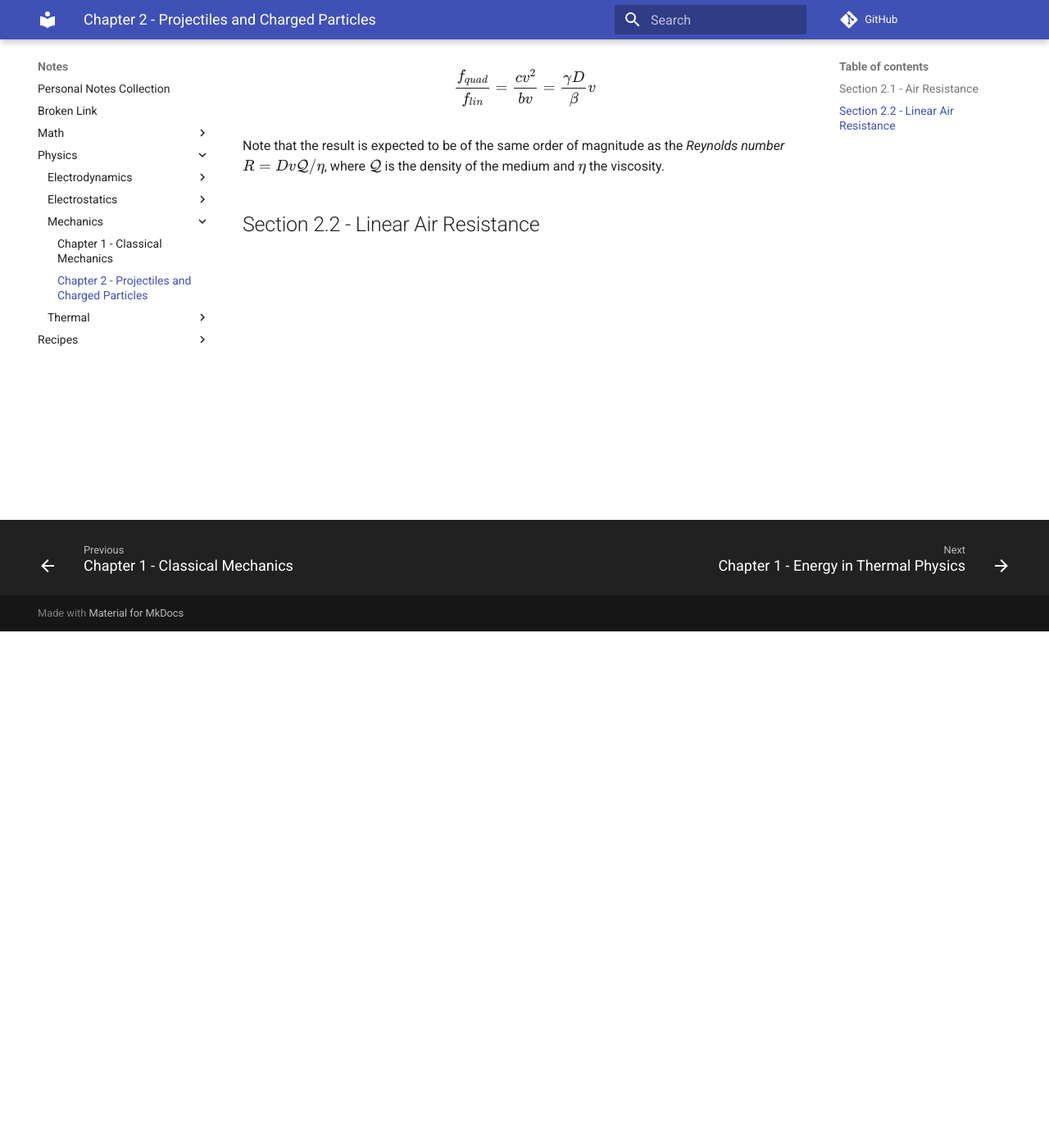
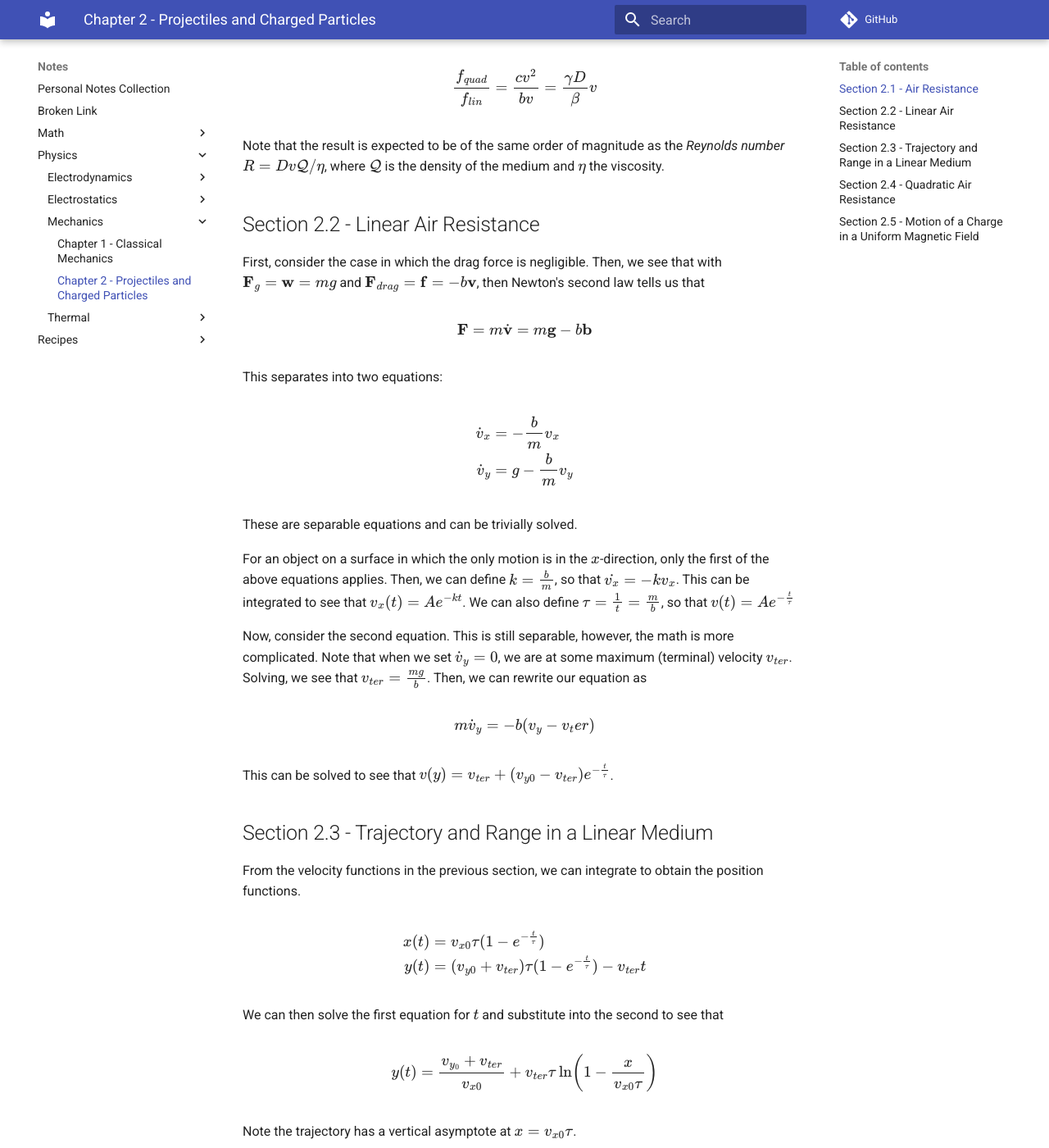
Before and after one commit to Indigo5684/Notes, an MkDocs documentation site: the page built from docs/physics/mechanics/2-projectiles-charged-particles.md, in a window 1280 px wide and 1400 px high, scrolled down 630 px. Shown: the whole window at 82% size. Built offline with MkDocs 1.6.1 and Material for MkDocs 9.7.7, drawn with Linux system fonts in a browser that asks for light colours; comment, search, counter and statistics services are not loaded; some of the changed text lies outside the part shown.

Commit message:
Mechanics Chapter 2 WIP

```diff
--- a/docs/physics/mechanics/2-projectiles-charged-particles.md
+++ b/docs/physics/mechanics/2-projectiles-charged-particles.md
@@ -17,3 +17,63 @@ $$\frac{f_{quad}}{f_{lin}} = \frac{cv^2}{bv} = \frac{\gamma D}{\beta}v$$
 Note that the result is expected to be of the same order of magnitude as the *Reynolds number* $R = Dv \mathcal{Q}/\eta$, where $\mathcal{Q}$ is the density of the medium and $\eta$ the viscosity.
 
 ## Section 2.2 - Linear Air Resistance
+
+First, consider the case in which the drag force is negligible. Then, we see that with $\vb{F}_g = \vb{w} = mg$ and $\vb{F}_{drag} = \vb{f} = -b\vb{v}$, then Newton's second law tells us that
+
+$$\vb{F} = m \dot{\vb{v}} = m\vb{g} - b\vb{b}$$
+
+This separates into two equations:
+
+$$\begin{align}
+\dot{v}_x &= -\frac{b}{m}v_x \\
+\dot{v}_y &= g - \frac{b}{m}v_y
+\end{align}$$
+
+These are separable equations and can be trivially solved.
+
+For an object on a surface in which the only motion is in the $x$-direction, only the first of the above equations applies. Then, we can define $k = \frac{b}{m}$, so that $\dot{v_x} = -k v_x$. This can be integrated to see that $v_x(t) = Ae^{-kt}$. We can also define $\tau = \frac{1}{t} = \frac{m}{b}$, so that $v(t) = Ae^{-\frac{t}{\tau}}$
+
+Now, consider the second equation. This is still separable, however, the math is more complicated. Note that when we set $\dot{v}_y = 0$, we are at some maximum (terminal) velocity $v_{ter}$. Solving, we see that $v_{ter} = \frac{mg}{b}$. Then, we can rewrite our equation as
+
+$$m\dot{v}_y = -b(v_y - v_ter)$$
+
+This can be solved to see that $v(y) = v_{ter} + (v_{y0} - v_{ter})e^{-\frac{t}{\tau}}$.
+
+## Section 2.3 - Trajectory and Range in a Linear Medium
+
+From the velocity functions in the previous section, we can integrate to obtain the position functions.
+
+$$\begin{align}
+x(t) &= v_{x0}\tau(1-e^{-\frac{t}{\tau}}) \\
+y(t) &= (v_{y0} + v_{ter})\tau(1-e^{-\frac{t}{\tau}})-v_{ter}t
+\end{align}$$
+
+We can then solve the first equation for $t$ and substitute into the second to see that
+
+$$y(t) = \frac{v_{y_0} + v_{ter}}{v_{x0}} + v_{ter} \tau \ln(1 - \frac{x}{v_{x0}\tau})$$
+
+Note the trajectory has a vertical asymptote at $x = v_{x0} \tau$.
+
+We can find the horizontal range by setting $y(R) = 0$. This results in an equation that contains many exponential terms, so we want to find an approximation. Truncating the Taylor series for $\ln(1 - \varepsilon)$, we see that $R \approx R_{vac}(1 - \frac{4}{3} \frac{v_{y0}}{v_{ter}})$, where $R_{vac}$, or the air resistance assuming no air resistance, is $R_{vac} = \frac{2 v_{x0}v_{y0}}{g}$.
+
+## Section 2.4 - Quadratic Air Resistance
+
+In the case of quadratic air resistance, we see that $\vb{f} = -c v^2 \vu{v}$. Then, we can see that in the horizontal case, $m\frac{dv}{v_x^2} = -c dt$. Thus,
+
+$$v_x(t) = \frac{v_{x0}}{1+cv_{x0}t/m} = \frac{v_{x0}}{1+\tau/t}$$
+
+where $\tau = m/cv_{x0}$. We can see that at $t = \tau$, $v = v_{x0}/2$.
+
+Thus, $x(t) = v_{x0} \tau \ln(1 + t / \tau)$.
+
+For exclusively vertical motion, we first define $v_{ter} = \sqrt{\frac{mg}{c}}$. Then, we see that $\dot{v_y} = g(1 - \frac{v^2}{v_{ter}^2})$. Solving via separation of variables yields
+
+$$v_y(t) = v_{ter}\tanh(\frac{gt}{v_{ter}})$$
+
+Then, we see that
+
+$$y(t) = \frac{v_{ter}^2}{g} \ln(\cosh(\frac{gt}{v_{ter}}))$$
+
+In the case where there is both vertical and horizontal motion, the differential equation no longer has an analytic solution.
+
+## Section 2.5 - Motion of a Charge in a Uniform Magnetic Field
```
